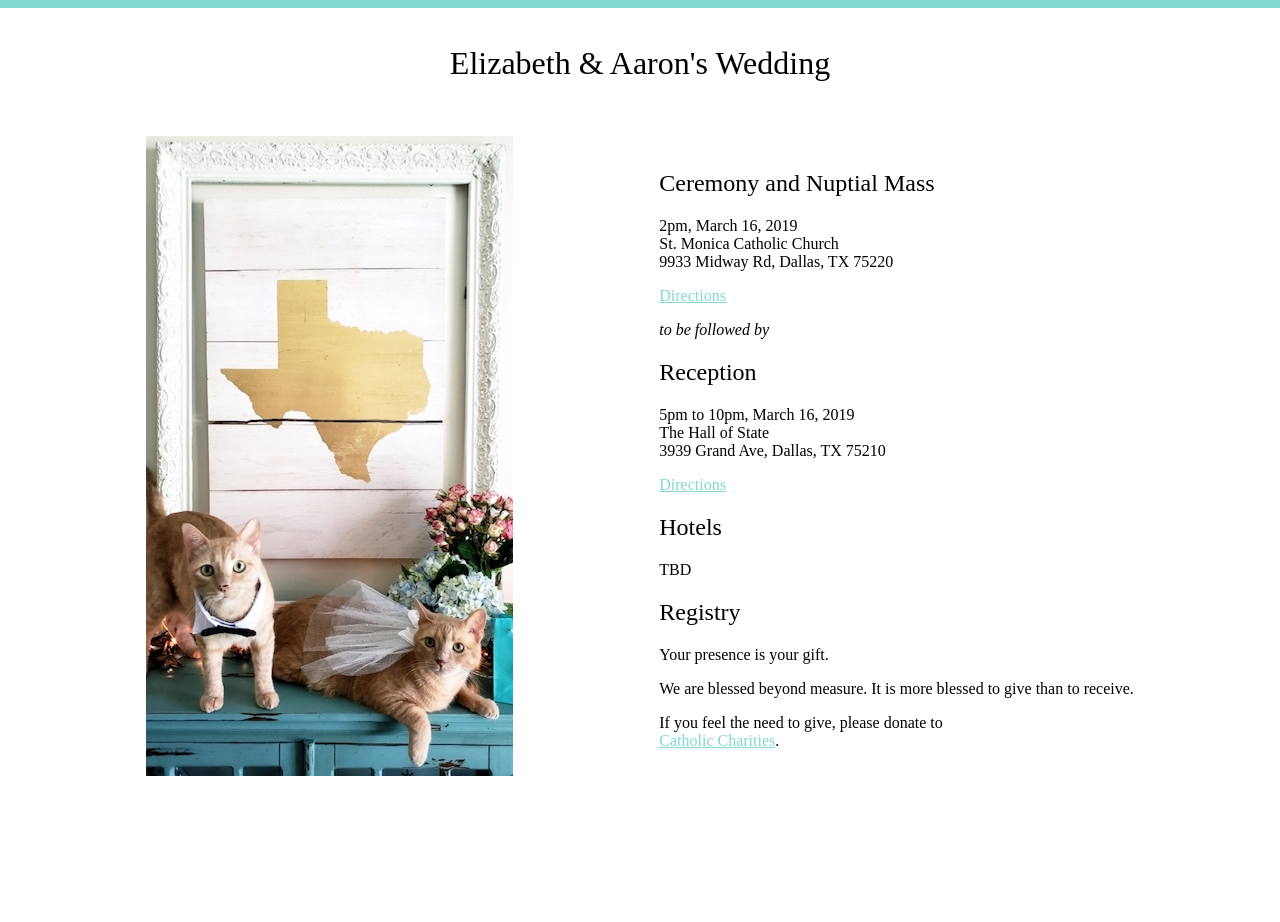
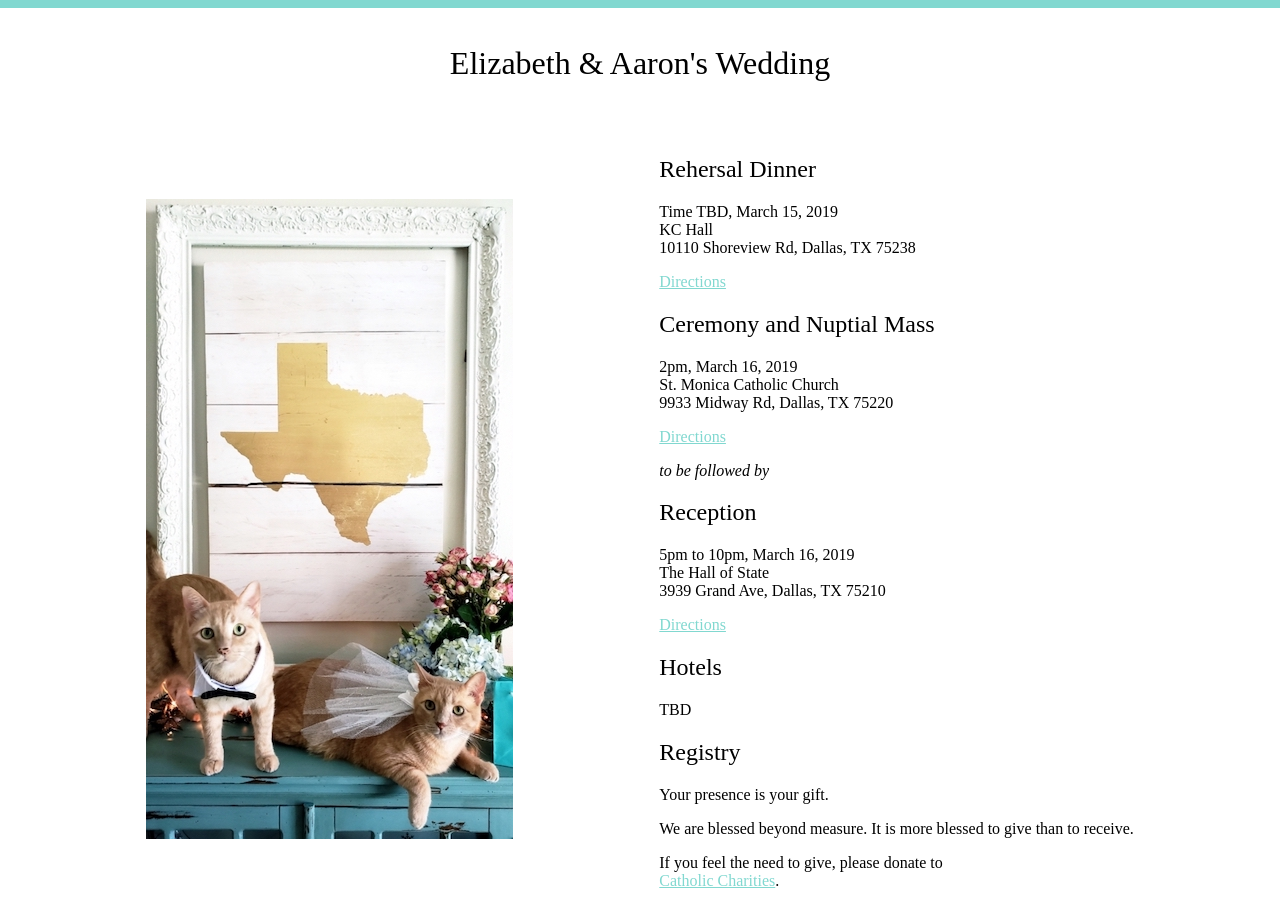
Before and after one commit to breckenedge/meowiedintexas.com, a Jekyll site: the page built from index.html, in a window 1280 px wide. Built offline with Jekyll 4.4.1, drawn with Linux system fonts in a browser that asks for light colours; before the commit the page ends 900 px from its top, so only the background shows below that.

Commit message:
Add rehersal dinner details

```diff
--- a/index.html
+++ b/index.html
@@ -6,6 +6,16 @@ layout: default
     <img src="{{ "/assets/save-the-date-smaller.jpg" | relative_url }}">
   </div>
   <div style="col-1">
+    <h2>Rehersal Dinner</h2>
+
+    <p>
+    Time TBD, March 15, 2019<br>
+    KC Hall<br>
+    10110 Shoreview Rd, Dallas, TX 75238
+    </p>
+
+    <p><a href="https://goo.gl/maps/oHvgr4vFRVm">Directions</a></p>
+
     <h2>Ceremony and Nuptial Mass</h2>
 
     <p>
```
